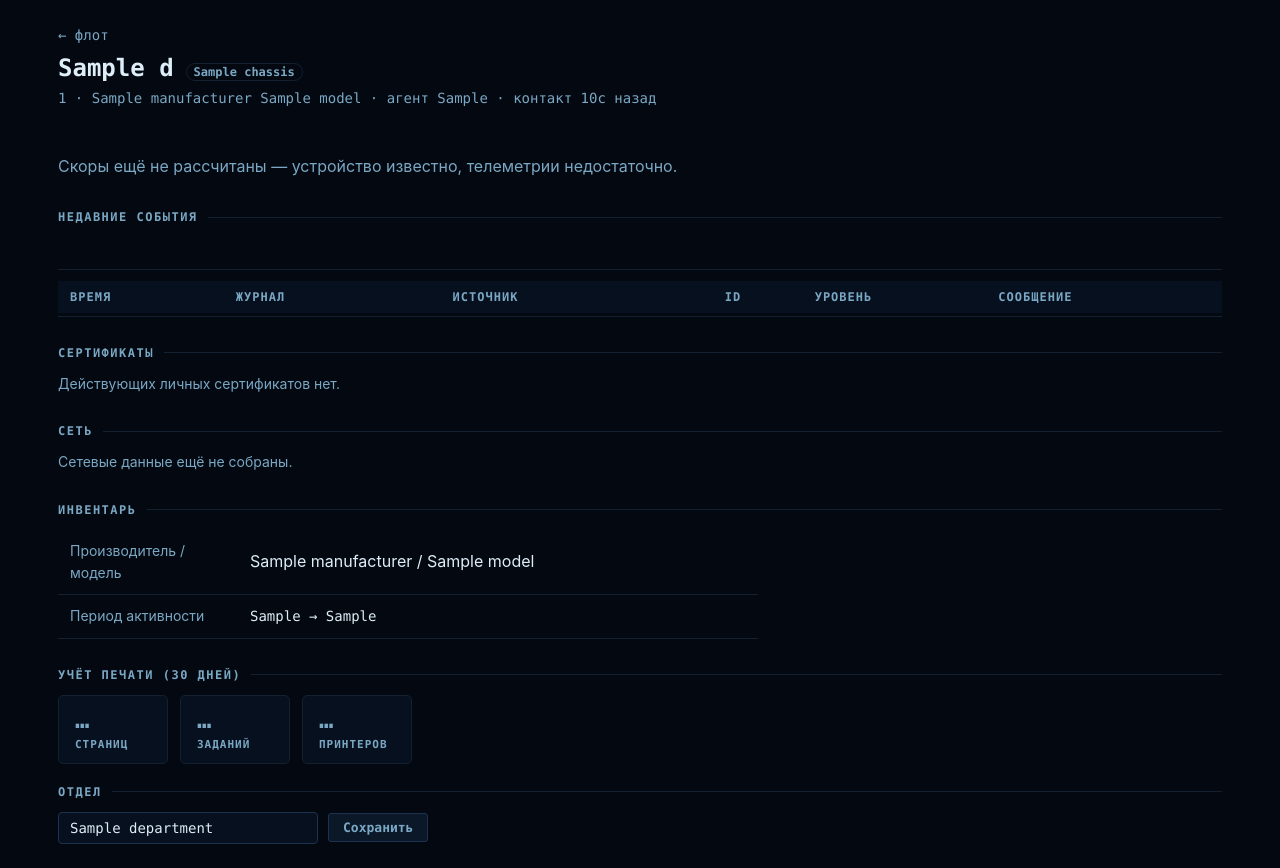
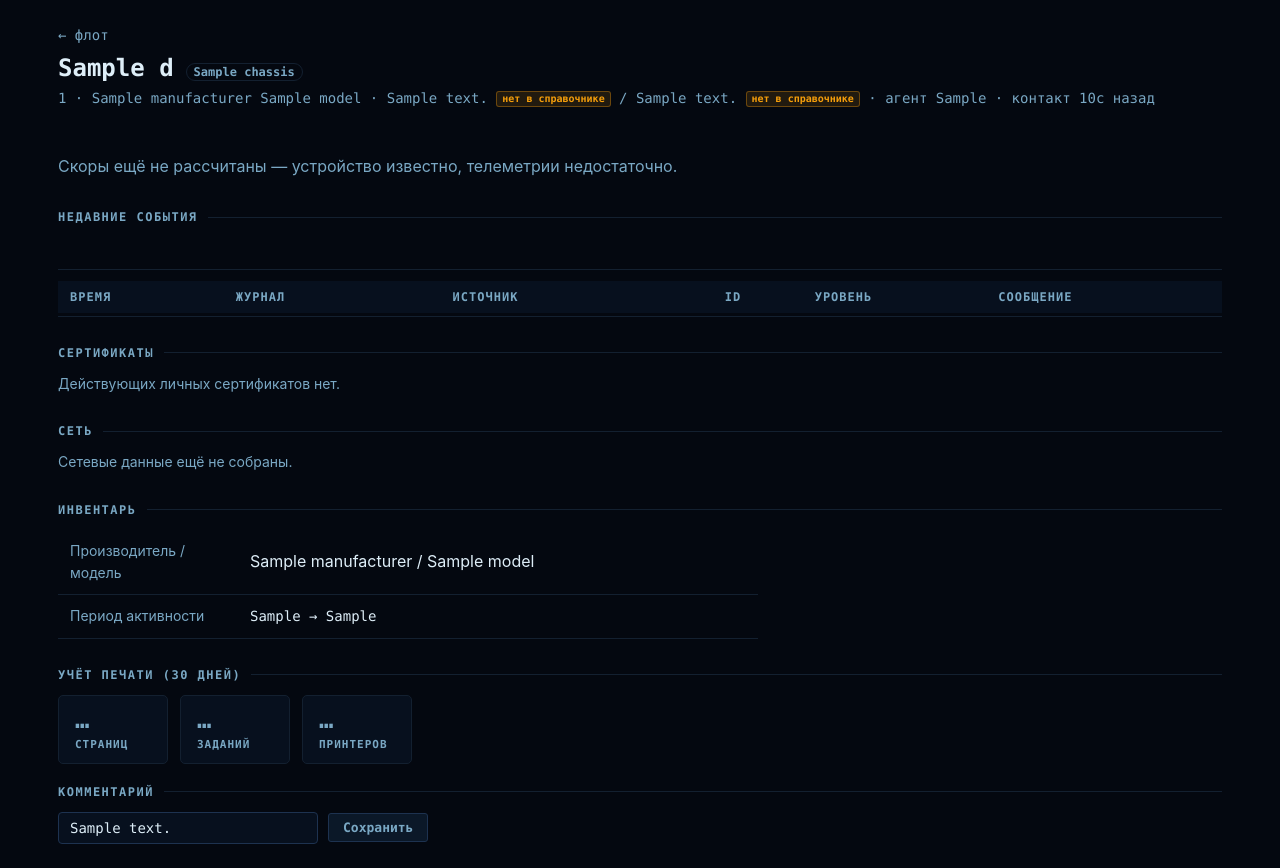
Before and after one commit to SergioTheFirst/srp, a FastAPI app: template server/web/templates/device.html in a window 1280 px wide. Shown: the part 44-912 px from the top of the page. Run offline with FastAPI, Linux system fonts and the light colour scheme; the template is opened without the code that fills it: most values are stand-ins (such as "Sample title", 1, 10 or a date in 2020).

Commit message:
feat(org-dir): SSR decode in fleet + device, agent-version observability (stage 3, slice D)
Fleet rows + device header show decoded org/dept names with a 'not in directory'
chip for unknown codes (agent-controlled code stays autoescaped). Device edit
field switched from department to comment. Bonus fleet observability: agent
version per device, data-driven 'outdated' (below fleet max version) + 'new ≤7d'
(first_seen) badges and KPI filters. CHANGELOG: Added/Changed/Deprecated. +7 tests.

```diff
--- a/server/web/dashboard.py
+++ b/server/web/dashboard.py
@@ -13,8 +13,9 @@ from typing import Optional
 from fastapi import APIRouter, HTTPException, Request
 from fastapi.responses import HTMLResponse
 from fastapi.templating import Jinja2Templates
+from shared.schema import parse_version
 
-from server import db
+from server import db, org_directory
 from server.analytics.netmap import build_netmap, subnet_context_for
 
 _TEMPLATES = Jinja2Templates(directory=str(Path(__file__).with_name("templates")))
@@ -110,6 +111,10 @@ def _device_flags(d: dict) -> list[str]:
         flags.append("expiring")
     if d.get("device_trust") == "untrusted":
         flags.append("untrusted")
+    if d.get("version_outdated"):
+        flags.append("outdated")
+    if d.get("is_new"):
+        flags.append("new")
     return flags
 
 
@@ -123,6 +128,8 @@ def _fleet_summary(devices: list) -> dict:
         "stale": sum(1 for d in devices if d.get("stale")),
         "expiring": sum(1 for d in devices if d.get("cert_expiring")),
         "untrusted": sum(1 for d in devices if d.get("device_trust") == "untrusted"),
+        "new7d": sum(1 for d in devices if d.get("is_new")),
+        "outdated": sum(1 for d in devices if d.get("version_outdated")),
     }
 
 
@@ -138,9 +145,49 @@ def _group_by_site(devices: list) -> list:
     )
 
 
+def _identity_labels(d: dict) -> dict:
+    """Decode org/dept codes to display labels via the directory (render-time)."""
+    directory = org_directory.get_directory()
+    org = directory.org_display(d.get("org_code"))
+    dept = directory.dept_display(d.get("org_code"), d.get("dept_code"), d.get("department"))
+    return {
+        "org_label": {"text": org.text, "known": org.known},
+        "dept_label": {"text": dept.text, "known": dept.known},
+    }
+
+
+def _is_recent(iso: Optional[str], *, days: int) -> bool:
+    """True if *iso* falls within the last *days* (first_seen -> 'new' chip)."""
+    age = days_until(iso)  # negative = in the past
+    return age is not None and -days <= age <= 0
+
+
+def _enrich_fleet(devices: list) -> list:
+    """Decorate each device with decoded identity labels + version/new flags.
+
+    'Outdated' is data-driven: the highest agent_version present in the fleet is
+    treated as current, so a half-finished rollout is visible without the server
+    knowing the 'latest' version out of band.
+    """
+    parsed = [parse_version(d.get("agent_version")) for d in devices]
+    newest = max([v for v in parsed if v is not None], default=None)
+    enriched = []
+    for d, ver in zip(devices, parsed):
+        enriched.append(
+            {
+                **d,
+                **_identity_labels(d),
+                "version_outdated": bool(newest is not None and ver is not None and ver < newest),
+                "is_new": _is_recent(d.get("first_seen"), days=7),
+            }
+        )
+    return enriched
+
+
 def _fleet_context(devices: list) -> dict:
     # Build enriched copies (do not mutate db-owned dicts) -- immutable pattern.
-    enriched = [{**d, "flags": _device_flags(d)} for d in devices]
+    decorated = _enrich_fleet(devices)
+    enriched = [{**d, "flags": _device_flags(d)} for d in decorated]
     return {"summary": _fleet_summary(enriched), "groups": _group_by_site(enriched)}
 
 
@@ -176,6 +223,7 @@ def device(request: Request, device_id: str):
         **d,
         "last_seen_age_sec": age,
         "stale": age is not None and age > db.STALE_AFTER_SEC,
+        **_identity_labels(d),
     }
     # Phase 2 (D8): if the whole subnet degrades, tell the operator it is the
     # infrastructure, not this PC. Read-side fleet query — page views only.
--- a/server/web/templates/base.html
+++ b/server/web/templates/base.html
@@ -224,6 +224,12 @@ h2::after, .section-label::after {
 .chip.bad  { background: var(--bad-dim);  color: var(--bad);  border-color: rgba(244,63,94,.35); }
 .chip.na   { background: var(--na-dim);   color: var(--muted);border-color: rgba(88,120,160,.35); }
 .chip.accent{ background: var(--accent-dim); color: var(--accent); border-color: rgba(14,165,233,.35); }
+/* "not in directory" chip — a typo'd org/dept code, surfaced not rejected (§7) */
+.chip-unk {
+  display: inline-block; font: 600 10px/1 var(--mono); vertical-align: middle;
+  padding: 2px 5px; border-radius: 3px;
+  background: var(--warn-dim); color: var(--warn); border: 1px solid rgba(245,158,11,.35);
+}
 
 /* ─── Score grid ─────────────────────────────────────────────────────── */
 .scoregrid { display: grid; grid-template-columns: repeat(4,1fr); gap: 12px; }
--- a/server/web/templates/device.html
+++ b/server/web/templates/device.html
@@ -123,6 +123,8 @@
 <div class="small muted mono" style="margin-bottom:20px">
   {{ d.device_id }}
   {% if d.manufacturer or d.model %} · {{ d.manufacturer or "" }} {{ d.model or "" }}{% endif %}
+  {% if d.org_label.text %} · {{ d.org_label.text }}{% if not d.org_label.known %} <span class="chip-unk">нет в справочнике</span>{% endif %}{% endif %}
+  {% if d.dept_label.text and d.dept_label.text != "Без отдела" %} / {{ d.dept_label.text }}{% if not d.dept_label.known %} <span class="chip-unk">нет в справочнике</span>{% endif %}{% endif %}
   · агент {{ d.agent_version or "?" }}
   · контакт {{ fmt_age(d.last_seen_age_sec) }} назад
 </div>
@@ -680,14 +682,16 @@
 })();
 </script>
 
-{# ── Department assignment ──────────────────────────────────────────────── #}
-<div class="section-label" style="margin-top:22px">Отдел</div>
+{# ── Machine comment (free-text label) ──────────────────────────────────── #}
+{# Отдел теперь берётся из справочника по коду (заголовок выше); здесь —
+   произвольная метка машины. Поле «отдел» (department) устарело. #}
+<div class="section-label" style="margin-top:22px">Комментарий</div>
 <div class="dept-row">
-  <input id="dept-input" class="dept-input" type="text"
-         placeholder="Не назначен"
-         value="{{ d.department or '' }}">
-  <button id="dept-save" class="btn-small">Сохранить</button>
-  <span id="dept-status" class="small muted"></span>
+  <input id="comment-input" class="dept-input" type="text"
+         placeholder="Например: касса №3"
+         value="{{ d.comment or '' }}">
+  <button id="comment-save" class="btn-small">Сохранить</button>
+  <span id="comment-status" class="small muted"></span>
 </div>
 <style>
 .dept-row { display:flex; align-items:center; gap:10px; margin-top:8px; flex-wrap:wrap; }
@@ -710,15 +714,15 @@
 <script>
 (function () {
   var did = {{ d.device_id | tojson }};
-  var inp = document.getElementById("dept-input");
-  var btn = document.getElementById("dept-save");
-  var st  = document.getElementById("dept-status");
+  var inp = document.getElementById("comment-input");
+  var btn = document.getElementById("comment-save");
+  var st  = document.getElementById("comment-status");
   btn.addEventListener("click", function () {
     var val = inp.value.trim() || null;
     fetch("/api/v1/devices/" + encodeURIComponent(did) + "/meta", {
       method: "PATCH",
       headers: { "Content-Type": "application/json" },
-      body: JSON.stringify({ department: val }),
+      body: JSON.stringify({ comment: val }),
     })
       .then(function (r) { return r.json(); })
       .then(function () {
--- a/server/web/templates/fleet.html
+++ b/server/web/templates/fleet.html
@@ -125,6 +125,9 @@ tbody td { color: #e8f4ff; font-size: 15px; white-space: nowrap; }
 tbody td a { color: #e8f4ff; font-weight: 600; font-size: 15px; }
 tbody td a:hover { color: var(--accent); text-decoration: none; }
 .dev-sub { color: var(--muted); font: 400 11px/1 var(--mono); margin-left: 5px; }
+.dev-sub2 { color: var(--muted); font: 400 11px/1.3 var(--mono); margin-top: 3px; opacity: .85; }
+.dev-sub2 .ver { margin-left: 6px; opacity: .7; }
+.dev-sub2 .badge { margin-left: 4px; vertical-align: middle; }
 
 /* Score chips */
 tbody td .chip { font: 600 15px/1 var(--mono); padding: 2px 7px; }
```
Also changed, not shown: server/web/templates/_fleet_body.html (+15 -2 lines), tests/test_org_directory.py (+55 -2 lines), CHANGELOG.md.
